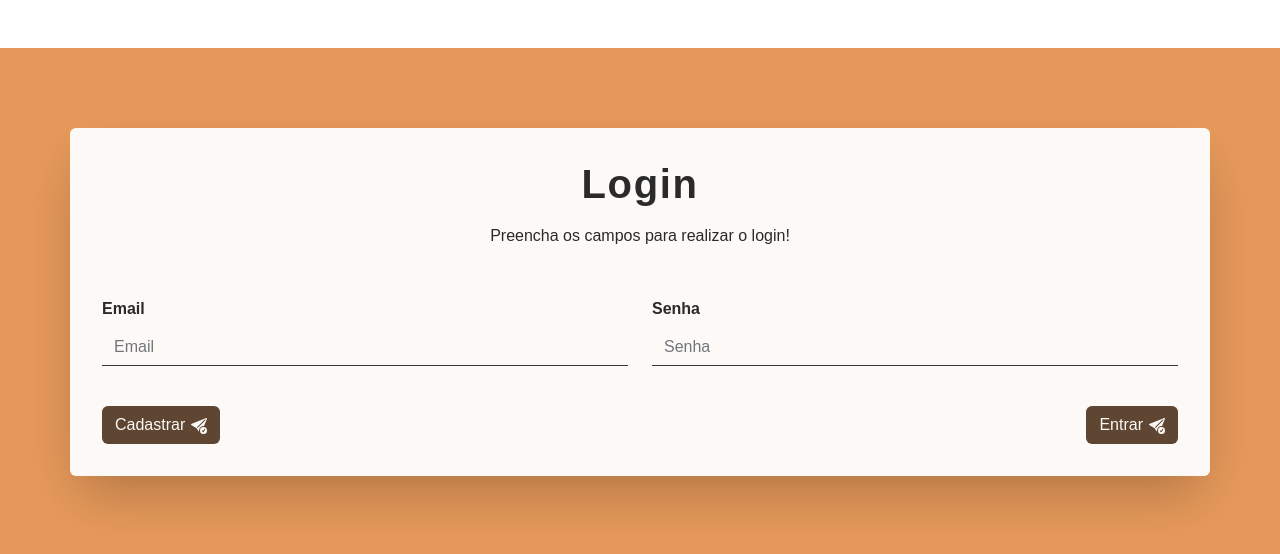
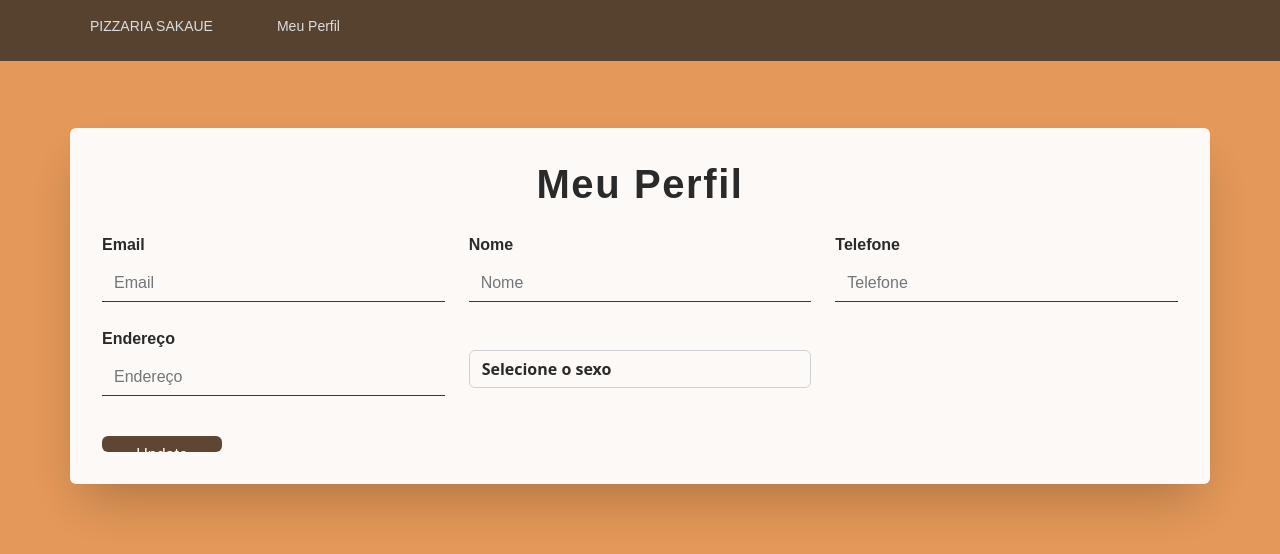
Before and after one commit to diiegobsilva/SegurancaInformacao, a React (Create React App) app in the folder front/: page /editar/1 in a window 1280 px wide. Before the commit this address led to /login. Shown: the top 554 px of the page. Built offline with nearby package versions, Linux system fonts and the light colour scheme; a web font is replaced by a local one.

Commit message:
telaeditar

```diff
--- a/front/src/App.tsx
+++ b/front/src/App.tsx
@@ -15,17 +15,16 @@ function App() {
 
         <div className="bg-div">
 
-          <Private><Header/></Private>
+          <Header/>
 
           <div className='d-flex flex-center flex-column flex-column-fluid hf-spacing px-2 mt-5'>
             <div className='container bg-light-opacity rounded mx-auto' style={{padding:"2rem"}}>
               <Routes>
-                <Route path="/" element={<Private><Home /></Private>} />
-                <Route path="/perfil" element={<Private><Perfil /></Private>} />
-                <Route path="/listagem" element={<Private><ListagemCliente /></Private>} />
-                <Route path="/editar/:id" element={<Private><EditarCliente /></Private>} />
-                <Route path="/comprar" element={<Private><TelaComprar /></Private>} />
-
+                <Route path="/" element={<Home />} />
+                <Route path="/perfil" element={<Perfil />} />
+                <Route path="/listagem" element={<ListagemCliente />} />
+                <Route path="/editar/:id" element={<EditarCliente />} />
+                <Route path="/comprar" element={<TelaComprar />} />
                 <Route path="/cadastro" element={<Cadastro/>} />
                 <Route path="/login" element={<Login />} />
               </Routes>
--- a/front/src/index.tsx
+++ b/front/src/index.tsx
@@ -11,8 +11,8 @@ const root = ReactDOM.createRoot(
 );
 root.render(
   <BrowserRouter>
-      <AuthProvider>
+
         <App />
-      </AuthProvider>
+
   </BrowserRouter>
 );
--- a/front/src/pages/Editar.tsx
+++ b/front/src/pages/Editar.tsx
@@ -1,199 +1,123 @@
 /* eslint-disable react/jsx-no-target-blank */
 /* eslint-disable jsx-a11y/anchor-is-valid */
-import { useEffect, useState } from "react";
-import { useFormik } from "formik";
+import React, { useEffect, useState } from "react";
+import axios from "axios";
 import clsx from "clsx";
-import "../App.css";
-import axios from "axios";
-import { avisoConcluido, avisoErro, registrationSchema } from "../controllers";
-import { URI } from "../enumerations/uri";
-import { Clientes } from "../types";
-
 
 function EditarCliente() {
-  const id = window.location.href.split("/")[4];
+  const [email, setEmail] = useState("");
+  const [nome, setNome] = useState("");
+  const [telefone, setTelefone] = useState("");
+  const [endereco, setEndereco] = useState("");
+  const [sexo, setSexo] = useState("");
+  const [clientID, setClientID] = useState(""); // Set the client ID as needed
 
-  const [data, setData] = useState<Clientes>();
+  async function handleUpdateClient() {
+    const updatedClientData = {
+      email,
+      nome,
+      telefone,
+      endereco,
+      sexo,
+    };
 
-  useEffect(() => {
-    async function fetchClientes(id: string) {
-      axios
-        .get(`${URI.PEGAR_CLIENTE_ESPECIFICO}${id}`)
-        .then((response) => {
-          const fetchedData = response.data;
-          setData(fetchedData);
-          formik.setValues(fetchedData);
-        })
-        .catch((error) => {
-          console.log(error);
-        });
-    }
-    fetchClientes(id);
-  }, []);
+    try {
+      // Make a PUT request to your server to update the client
+      const response = await axios.put(`/api/clientes/${clientID}`, updatedClientData);
 
-  const formik = useFormik({
-    initialValues: {
-
-      nome: data?.nome ?? "",
-      email: data?.email ?? "",
-      cargo: data?.endereco ?? "",
-
-    },
-    validationSchema: registrationSchema,
-    initialErrors: { nome: "" },
-    onSubmit: async (values) => {
-      try {
-        const updatedData = {
-          nome: values.nome,
-          email: values.email,
-          cargo: values.cargo,
-
-        };
-
-        await axios.put(`${URI.ALTERA_CLIENTE}${id}`, updatedData);
-      } catch (error) {
-        console.log(error);
-        formik.setStatus("Ocorreu um erro ao atualizar as informações.");
-      }
-    },
-  });
-
-  function onClickLimpar() {
-    formik.resetForm();
-  }
-
-  function onClickEnviar() {
-    if (!formik.isValid) {
-      avisoErro();
-    } else {
-      formik.submitForm();
-      avisoConcluido().then((res: any) => {
-        window.location.assign("/listagem");
-      })
-
+      // Handle the response as needed
+      console.log('Client updated:', response.data);
+    } catch (error) {
+      // Handle errors
+      console.error('Error updating client:', error);
     }
   }
 
   return (
-    <>
-      <form className="form w-100 fv-plugins-bootstrap5 fv-plugins-framework" noValidate id="form-solicitacao" onSubmit={formik.handleSubmit} style={{ margin: "8px" }}>
+    <div>
+      <form>
         <div className="text-center mb-4">
-          <h1 className="text-dark fw-bolder mb-3 font-padrao-titulo">Editar Cliente</h1>
-          <div className="text-gray-500 fs-6 font-padrao-titulo mb-5" style={{ letterSpacing: 0 }}>Preencha os campos para atualizar as informações</div>
+          <h1 className="text-dark fw-bolder mb-3 font-padrao-titulo">Meu Perfil</h1>
         </div>
-
-        {formik.status && (
-          <div className="mb-5 alert alert-danger">
-            <div className="alert-text font-weight-bold">{formik.status}</div>
-          </div>
-        )}
 
         <div className="row">
           <div className="col-lg-4">
-            {/* begin::Form group Nome */}
+            <div className="fv-row mb-3">
+              <label className="form-label fw-bolder text-dark fs-6">Email</label>
+              <input
+                placeholder="Email"
+                type="text"
+                autoComplete="off"
+                className={clsx("form-control bg-transparent")}
+                onChange={(e) => setEmail(e.target.value)}
+                value={email}
+              />
+            </div>
+          </div>
+          <div className="col-lg-4">
             <div className="fv-row mb-3">
               <label className="form-label fw-bolder text-dark fs-6">Nome</label>
-              <input type="text" autoComplete="off" {...formik.getFieldProps("nome")}
-                className={clsx(
-                  "form-control bg-transparent",
-                  {
-                    "is-invalid":
-                      formik.touched.nome && formik.errors.nome,
-                  },
-                  {
-                    "is-valid":
-                      formik.touched.nome &&
-                      !formik.errors.nome,
-                  }
-                )}
+              <input
+                autoComplete="off"
+                placeholder="Nome"
+                type="text"
+                className={clsx("form-control bg-transparent")}
+                onChange={(e) => setNome(e.target.value)}
+                value={nome}
               />
-              {formik.touched.nome && formik.errors.nome && (
-                <div className="fv-plugins-message-container">
-                  <div className="fv-help-block">
-                    <span role="alert">{formik.errors.nome}</span>
-                  </div>
-                </div>
-              )}
             </div>
-            {/* end::Form group Nome */}
           </div>
-
           <div className="col-lg-4">
-            {/* begin::Form group Livro */}
+            <div className="fv-row mb-4">
+              <label className="form-label fw-bolder text-dark fs-6">Telefone</label>
+              <input
+                placeholder="Telefone"
+                type="text"
+                autoComplete="off"
+                className={clsx("form-control bg-transparent")}
+                onChange={(e) => setTelefone(e.target.value)}
+                value={telefone}
+              />
+            </div>
+          </div>
+          <div className="col-lg-4">
             <div className="fv-row mb-3">
-              <label className="form-label fw-bolder text-dark fs-6">Email</label>
-              <input type="text" autoComplete="off" {...formik.getFieldProps("email")}
-                className={clsx(
-                  "form-control bg-transparent",
-                  {
-                    "is-invalid":
-                      formik.touched.email && formik.errors.email,
-                  },
-                  {
-                    "is-valid":
-                      formik.touched.email &&
-                      !formik.errors.email,
-                  }
-                )}
+              <label className="form-label fw-bolder text-dark fs-6">Endereço</label>
+              <input
+                placeholder="Endereço"
+                type="text"
+                autoComplete="off"
+                className={clsx("form-control bg-transparent")}
+                onChange={(e) => setEndereco(e.target.value)}
+                value={endereco}
               />
-              {formik.touched.email && formik.errors.email && (
-                <div className="fv-plugins-message-container">
-                  <div className="fv-help-block">
-                    <span role="alert">{formik.errors.email}</span>
-                  </div>
-                </div>
-              )}
             </div>
-            {/* end::Form group Livro */}
           </div>
-
           <div className="col-lg-4">
-            {/* begin::Form group Editora */}
-            <div className="fv-row mb-3">
-              <label className="form-label fw-bolder text-dark fs-6">Cargo</label>
-              <input type="text" autoComplete="off" {...formik.getFieldProps("cargo")}
-                className={clsx(
-                  "form-control bg-transparent",
-                  {
-                    "is-invalid":
-                      formik.touched.cargo && formik.errors.cargo,
-                  },
-                  {
-                    "is-valid":
-                      formik.touched.cargo &&
-                      !formik.errors.cargo,
-                  }
-                )}
-              />
-              {formik.touched.cargo && formik.errors.cargo && (
-                <div className="fv-plugins-message-container">
-                  <div className="fv-help-block">
-                    <span role="alert">{formik.errors.cargo}</span>
-                  </div>
-                </div>
-              )}
-            </div>
-            {/* end::Form group Editora */}
+            <select
+              className="form-label fw-bolder text-dark form-control bg-transparent mt-4"
+              onChange={(e) => setSexo(e.target.value)}
+              value={sexo}
+            >
+              <option value="" label="Selecione o sexo" disabled />
+              <option value="masculino" label="Masculino" />
+              <option value="feminino" label="Feminino" />
+              <option value="outro" label="Outro" />
+            </select>
           </div>
         </div>
-
         <div className="d-flex align-items-center justify-content-between mt-4">
-          <button type="button" className="btn btn-form" onClick={onClickLimpar}>Limpar
-            <svg xmlns="http://www.w3.org/2000/svg" width="16" height="16" fill="currentColor" className="bi bi-backspace-fill" viewBox="0 0 16 16">
-              <path d="M15.683 3a2 2 0 0 0-2-2h-7.08a2 2 0 0 0-1.519.698L.241 7.35a1 1 0 0 0 0 1.302l4.843 5.65A2 2 0 0 0 6.603 15h7.08a2 2 0 0 0 2-2V3zM5.829 5.854a.5.5 0 1 1 .707-.708l2.147 2.147 2.146-2.147a.5.5 0 1 1 .707.708L9.39 8l2.146 2.146a.5.5 0 0 1-.707.708L8.683 8.707l-2.147 2.147a.5.5 0 0 1-.707-.708L7.976 8 5.829 5.854z" />
-            </svg>
-          </button>
-
-          <button type="button" className="btn btn-form" onClick={onClickEnviar} disabled={formik.isSubmitting}>Salvar
-            <svg xmlns="http://www.w3.org/2000/svg" width="16" height="16" fill="currentColor" className="bi bi-send-check-fill" viewBox="0 0 16 16">
-              <path d="M15.964.686a.5.5 0 0 0-.65-.65L.767 5.855H.766l-.452.18a.5.5 0 0 0-.082.887l.41.26.001.002 4.995 3.178 1.59 2.498C8 14 8 13 8 12.5a4.5 4.5 0 0 1 5.026-4.47L15.964.686Zm-1.833 1.89L6.637 10.07l-.215-.338a.5.5 0 0 0-.154-.154l-.338-.215 7.494-7.494 1.178-.471-.47 1.178Z" />
-              <path d="M16 12.5a3.5 3.5 0 1 1-7 0 3.5 3.5 0 0 1 7 0Zm-1.993-1.679a.5.5 0 0 0-.686.172l-1.17 1.95-.547-.547a.5.5 0 0 0-.708.708l.774.773a.75.75 0 0 0 1.174-.144l1.335-2.226a.5.5 0 0 0-.172-.686Z" />
-            </svg>
+          <button
+            type="button"
+            className="btn btn-form"
+            style={{ width: "120px", height: "16px" }}
+            onClick={handleUpdateClient}
+          >
+            Update Client
           </button>
         </div>
-        {/* end::Form group */}
       </form>
-    </>
+    </div>
   );
 }
 
```
Also changed, not shown: 2 other files (tests, documents, lock files or other folders).
